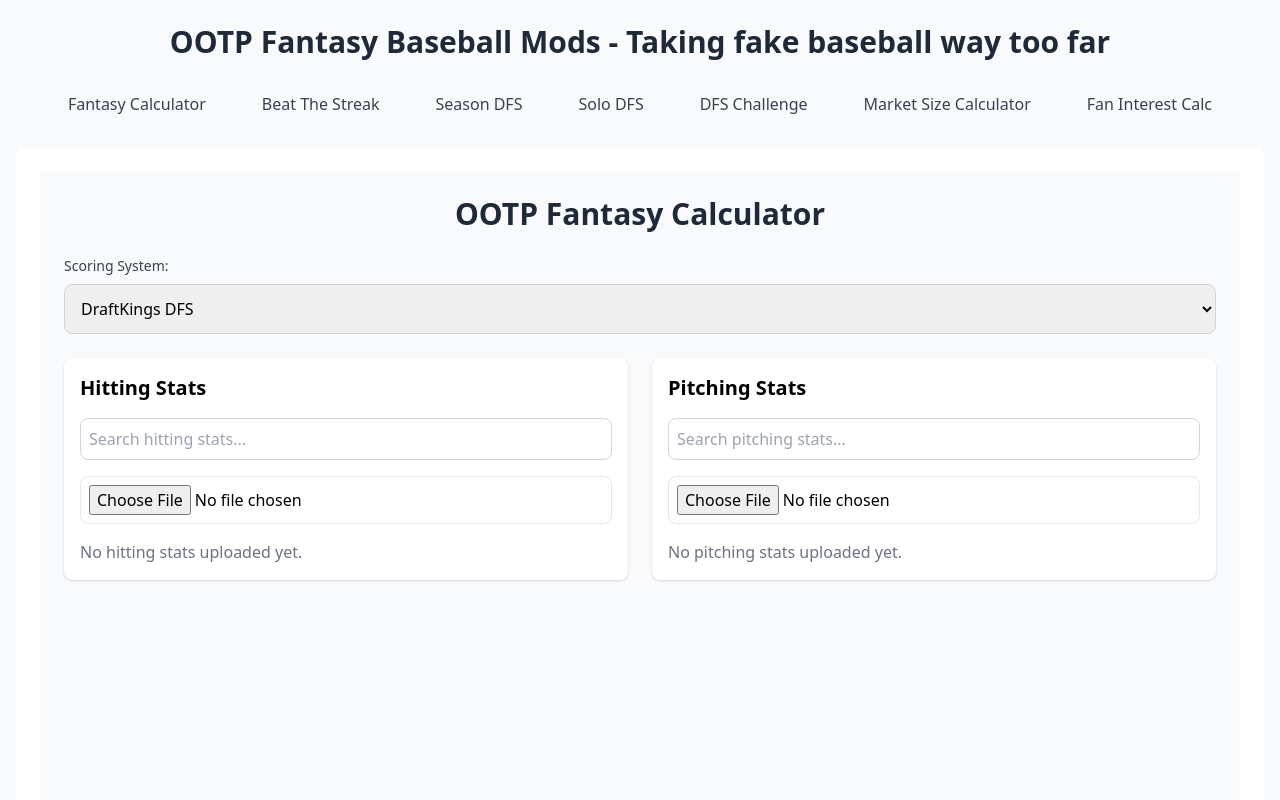
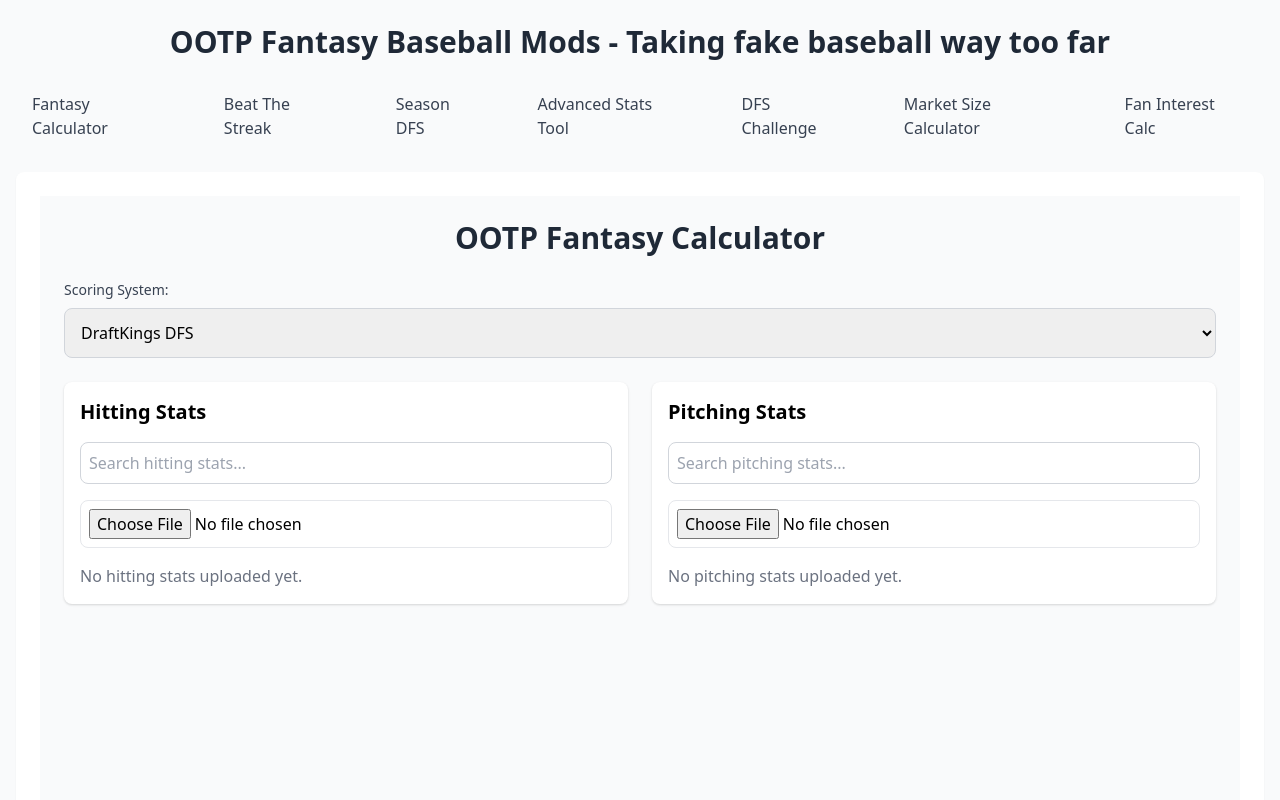
Before and after one commit to quarterback/SimBaseballCalc, a React (Create React App) app: page / in a window 1280 px wide. Shown: the top 800 px of the page. Built offline with nearby package versions, Linux system fonts and the light colour scheme.

Commit message:
Update App.js

```diff
--- a/src/App.js
+++ b/src/App.js
@@ -4,6 +4,7 @@ import FantasyCalculator from './FantasyCalculator';
 import SeasonDFS from './SeasonDFS';
 import SoloDFS from './SoloDFS';
 import DFSAI from './DFSAI';
+import AdvancedStatsTool from './AdvancedStatsTool';
 import FanInterestCalc from './FanInterestCalc';
 import MarketCalc from './MarketCalc';
 import BeatTheStreak from './BeatTheStreak';
@@ -40,7 +41,7 @@ function App() {
               to="/solo-dfs"
               className="px-4 py-2 text-gray-700 hover:text-blue-600 hover:bg-gray-100 rounded-lg transition-colors"
             >
-              Solo DFS
+              Advanced Stats Tool
             </Link>
             <Link
               to="/dfs-ai"
@@ -67,7 +68,7 @@ function App() {
               <Route path="/" element={<FantasyCalculator />} />
               <Route path="/beat-the-streak" element={<BeatTheStreak />} />
               <Route path="/season-dfs" element={<SeasonDFS />} />
-              <Route path="/solo-dfs" element={<SoloDFS />} />
+              <Route path="/advanced-stats-tool" element={<AdvancedStatsTool />} />
               <Route path="/dfs-ai" element={<DFSAI />} />
               <Route path="/market-calc" element={<MarketCalc />} />
               <Route path="/fan-interest" element={<FanInterestCalc />} />
```
